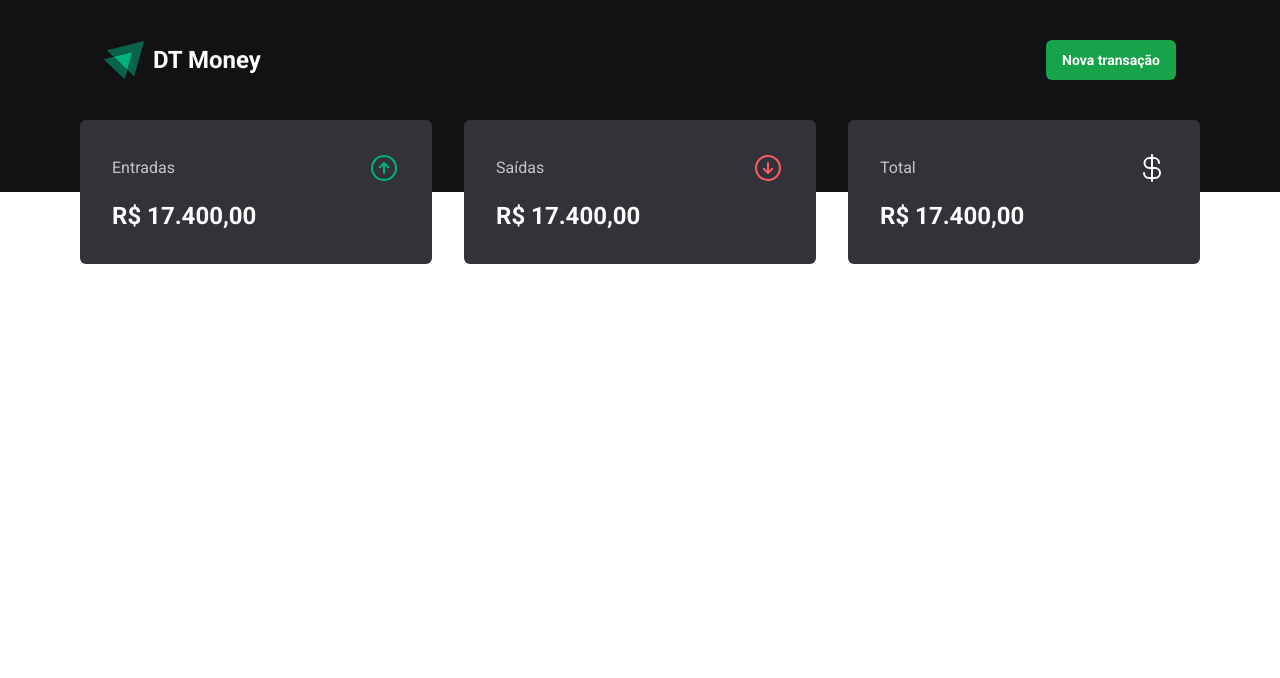
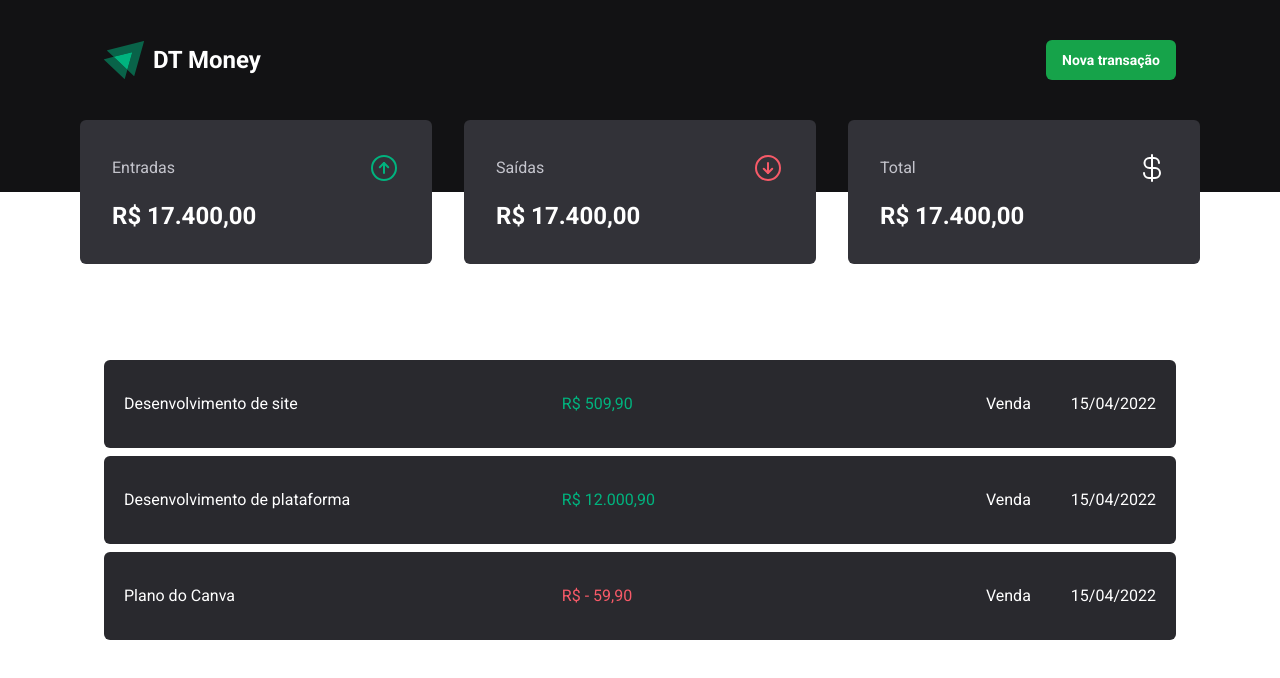
Before and after one commit to ViniciusOliver-stack/Ignite-React, a React (Vite) app in the folder 03-dt-money/: page / in a window 1280 px wide. Shown: the top 678 px of the page. Built offline with nearby package versions, Linux system fonts and the light colour scheme.

Commit message:
feat: create component Transactions

```diff
--- a/03-dt-money/src/page/Transactions/index.tsx
+++ b/03-dt-money/src/page/Transactions/index.tsx
@@ -6,6 +6,66 @@ export function Transactions() {
     <div>
       <Header />
       <Summary />
+
+      <div className="w-full max-w-[1120px] my-16 m-auto px-6">
+        <table className="w-full border-separate border-spacing-y-2 text-white">
+          <tbody>
+            <tr>
+              <td className="w-[50%] px-5 py-8 bg-gray-700 rounded-l-md">
+                Desenvolvimento de site
+              </td>
+              <td className="w-[50%] px-5 py-8 bg-gray-700">
+                <PriceHighLight variant="income">R$ 509,90</PriceHighLight>
+              </td>
+              <td className="w-[50%] px-5 py-8 bg-gray-700">Venda</td>
+              <td className="w-[50%] px-5 py-8 bg-gray-700 rounded-r-md">
+                15/04/2022
+              </td>
+            </tr>
+
+            <tr>
+              <td className="w-[50%] px-5 py-8 bg-gray-700 rounded-l-md">
+                Desenvolvimento de plataforma
+              </td>
+              <td className="w-[50%] px-5 py-8 bg-gray-700">
+                <PriceHighLight variant="income">R$ 12.000,90</PriceHighLight>
+              </td>
+              <td className="w-[50%] px-5 py-8 bg-gray-700">Venda</td>
+              <td className="w-[50%] px-5 py-8 bg-gray-700 rounded-r-md">
+                15/04/2022
+              </td>
+            </tr>
+
+            <tr>
+              <td className="w-[50%] px-5 py-8 bg-gray-700 rounded-l-md">
+                Plano do Canva
+              </td>
+              <td className="w-[50%] px-5 py-8 bg-gray-700">
+                <PriceHighLight variant="outcome">R$ - 59,90</PriceHighLight>
+              </td>
+              <td className="w-[50%] px-5 py-8 bg-gray-700">Venda</td>
+              <td className="w-[50%] px-5 py-8 bg-gray-700 rounded-r-md">
+                15/04/2022
+              </td>
+            </tr>
+          </tbody>
+        </table>
+      </div>
     </div>
   )
 }
+
+interface PriceHighLightProps {
+  variant: "income" | "outcome"
+  children: React.ReactNode
+}
+
+function PriceHighLight({ variant, children }: PriceHighLightProps) {
+  return (
+    <span
+      className={`${variant === "income" ? "text-green-300" : "text-red-300"}`}
+    >
+      {children}
+    </span>
+  )
+}
```
